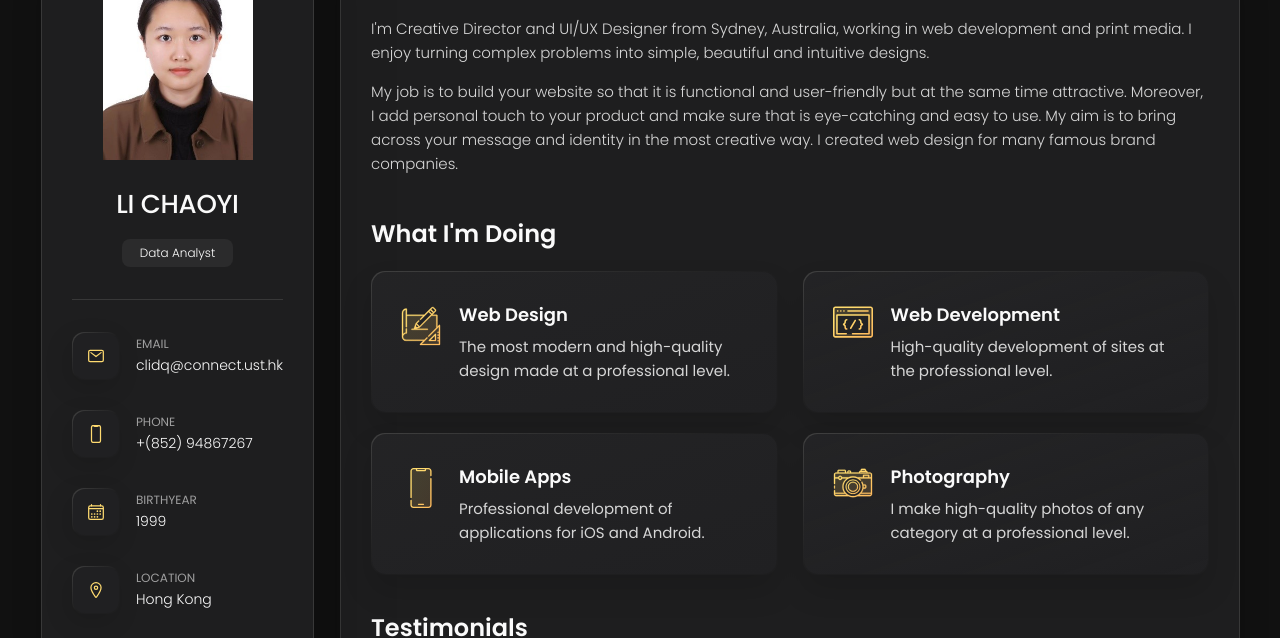
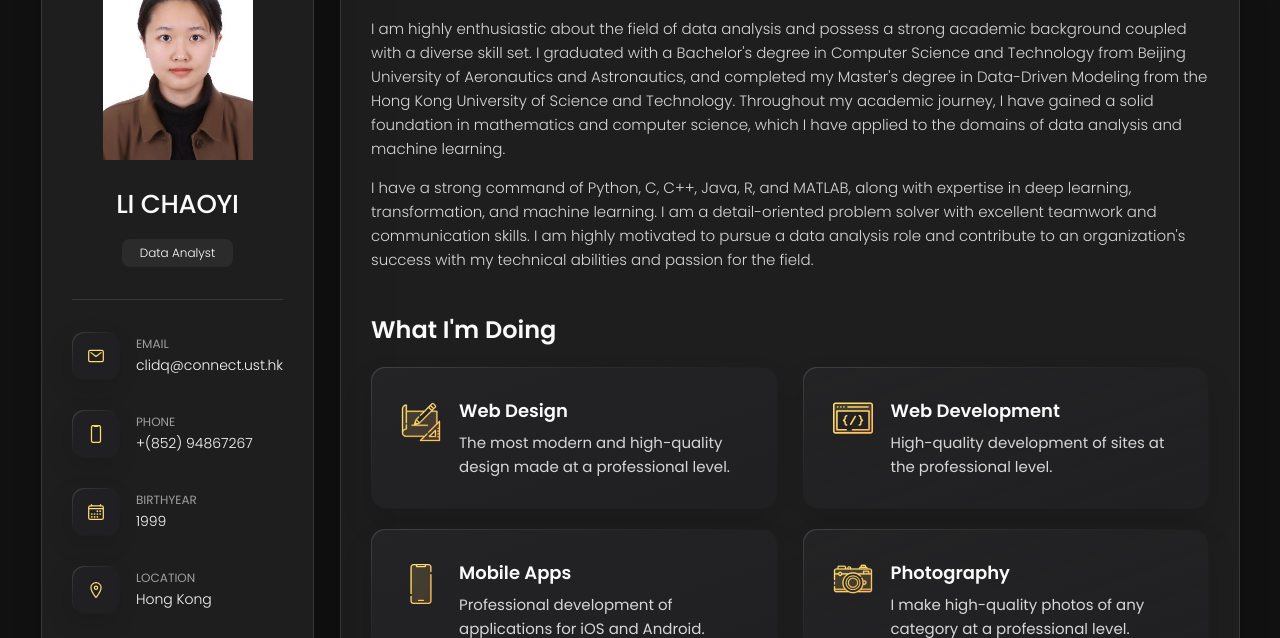
Before and after one commit to 17373387/LiChaoyi-personal-website, a plain HTML site: page index.html in a window 1280 px wide. Shown: the part 162-800 px from the top of the page. Drawn offline with nearby package versions, Linux system fonts and the light colour scheme.

Commit message:
Add files via upload

```diff
--- a/index.html
+++ b/index.html
@@ -209,17 +209,17 @@
 
         <section class="about-text">
           <p>
-            I'm Creative Director and UI/UX Designer from Sydney, Australia, working in web development and print media.
-            I enjoy
-            turning complex problems into simple, beautiful and intuitive designs.
+            I am highly enthusiastic about the field of data analysis and possess a strong academic background coupled with a diverse skill set.
+            I graduated with a Bachelor's degree in Computer Science and Technology from Beijing University of Aeronautics and Astronautics,
+            and completed my Master's degree in Data-Driven Modeling from the Hong Kong University of Science and Technology. Throughout my academic journey,
+            I have gained a solid foundation in mathematics and computer science,
+            which I have applied to the domains of data analysis and machine learning.
           </p>
 
           <p>
-            My job is to build your website so that it is functional and user-friendly but at the same time attractive.
-            Moreover, I
-            add personal touch to your product and make sure that is eye-catching and easy to use. My aim is to bring
-            across your
-            message and identity in the most creative way. I created web design for many famous brand companies.
+             I have a strong command of Python, C, C++, Java, R, and MATLAB, along with expertise in deep learning,
+              transformation, and machine learning. I am a detail-oriented problem solver with excellent teamwork and communication skills.
+              I am highly motivated to pursue a data analysis role and contribute to an organization's success with my technical abilities and passion for the field.
           </p>
         </section>
 
```
